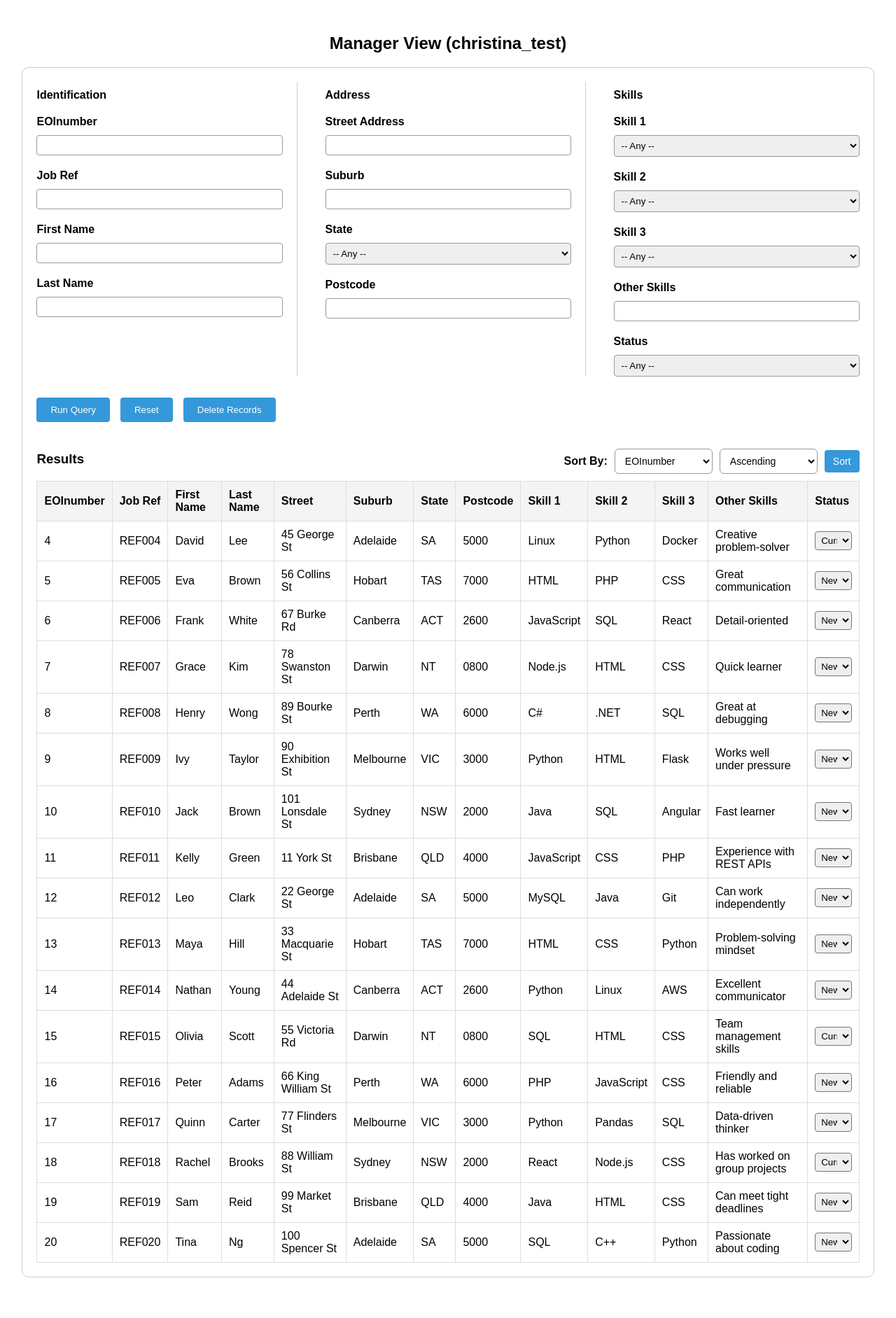
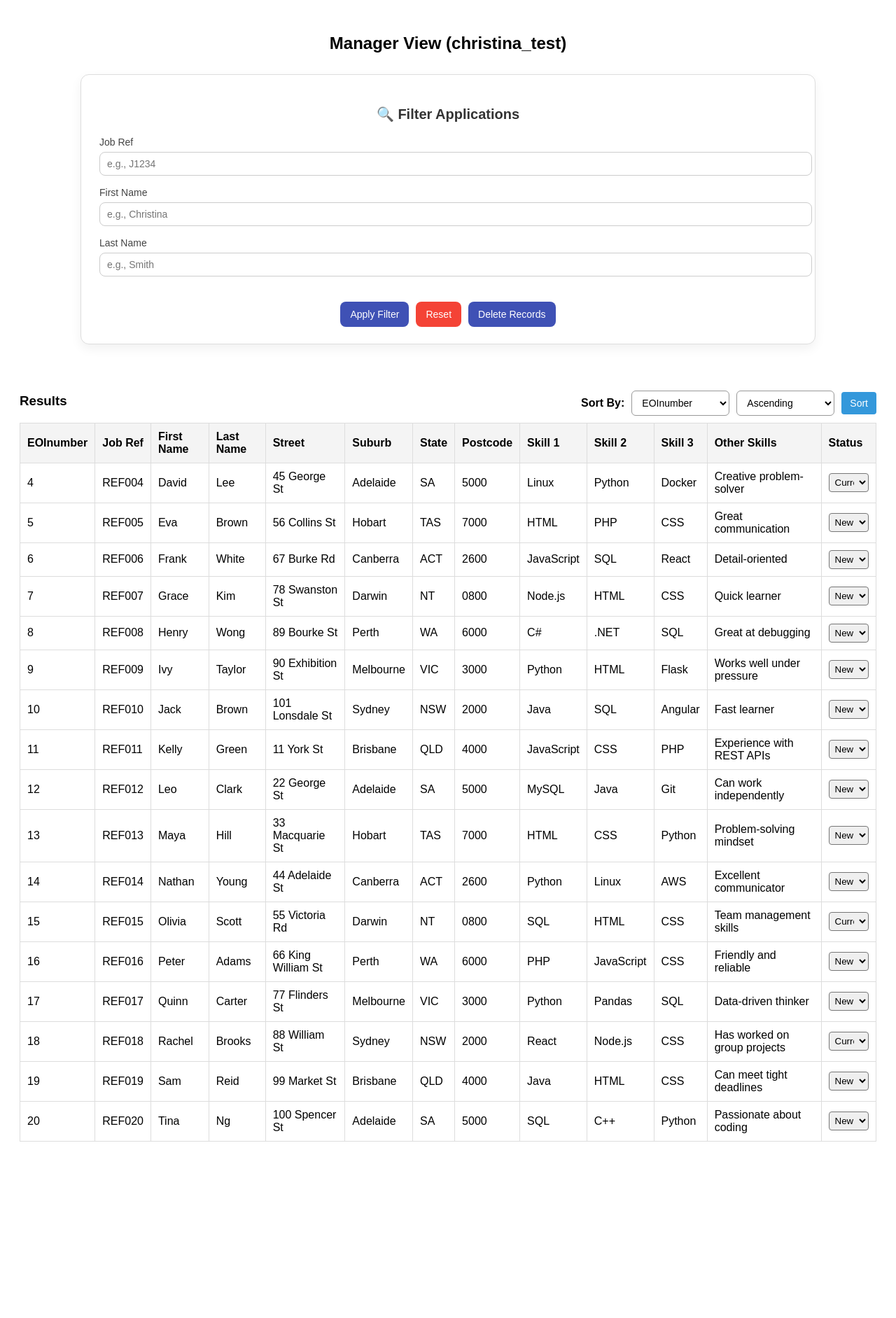
Before and after one commit to Dynamicarian/project2, a PHP site: page /manage.php in a window 1280 px wide. Shown: the whole page at 70% size. After the commit the page ends 1631 px from the top, so only its background shows below. Run offline with PHP 8.4, Linux system fonts and the light colour scheme; data comes from the database, SQL or seed files in the repository.

Commit message:
Removed certain filter options and improved styling of filter panel

```diff
--- a/manage.php
+++ b/manage.php
@@ -133,67 +133,89 @@ $result = mysqli_query($dbconn, $query);
         }
 
         .filter-panel {
-            border: 1px solid #ccc;
-            padding: 20px;
-            border-radius: 10px;
-            width: 96%;
-            margin: auto;
-            margin-bottom: 30px;
+            background: #ffffffff;
+            border: 1px solid #ddd;
+            border-radius: 12px;
+            padding: 24px;
+            max-width: 1000px;
+            margin: 30px auto;
+            box-shadow: 0 6px 16px rgba(0, 0, 0, 0.06);
         }
 
-        .filter-columns {
-            display: flex;
-            justify-content: space-between;
-            gap: 40px;
-            padding-bottom: 10px;
+            .filter-panel h3 {
+            text-align: center;
+            margin-bottom: 20px;
+            font-size: 20px;
+            color: #333;
         }
 
-        .filter-column {
-            flex: 1;
-            display: flex;
-            flex-direction: column;
-            gap: 10px;
-            border-right: 1px solid #ccc;
-            padding-right: 20px;
+            fieldset {
+            border: none;
+            padding: 0;
         }
 
-        .filter-column:last-child {
-            border-right: none;
-            padding-right: 0;
+            legend {
+            font-weight: bold;
+            margin-bottom: 12px;
+            color: #555;
+            font-size: 16px;
         }
 
-        .filter-column label {
-            font-weight: bold;
-            margin-top: 10px;
+            .form-group {
+            margin-bottom: 16px;
         }
 
-        .filter-column input,
-        .filter-column select {
-            padding: 6px;
-            border: 1px solid #999;
-            border-radius: 4px;
+            .form-group label {
+            display: block;
+            font-size: 14px;
+            color: #444;
+            margin-bottom: 6px;
         }
 
-        .submit-btn, .reset-btn {
-            margin-top: 20px;
-            padding: 10px 20px;
-            background-color: #3498db;
-            color: white;
-            border: none;
-            border-radius: 4px;
-            cursor: pointer;
+            .form-group input[type="text"] {
+            width: 100%;
+            padding: 8px 10px;
+            font-size: 14px;
+            border: 1px solid #ccc;
+            border-radius: 8px;
+            transition: border-color 0.2s;
         }
 
-        .submit-btn:hover, .reset-btn:hover {
-            background-color: #2980b9;
+            .form-group input[type="text"]:focus {
+            border-color: #3f51b5;
+            outline: none;
+            box-shadow: 0 0 0 2px rgba(63, 81, 181, 0.1);
         }
 
-        .buttons-row {
-            text-align: center;
-            gap: 15px;
-            display: inline-flex;
-            margin-bottom: 20px;
+            .buttons-row {
+            display: flex;
+            flex-wrap: wrap;
+            gap: 10px;
+            justify-content: center;
+            margin-top: 20px;
         }
+
+            .submit-btn,
+            .reset-btn {
+            background-color: #3f51b5;
+            color: #fff;
+            border: none;
+            padding: 10px 14px;
+            border-radius: 8px;
+            cursor: pointer;
+            font-size: 14px;
+            transition: background-color 0.3s;
+        }
+
+            .reset-btn {
+            background-color: #f44336;
+        }
+
+            .submit-btn:hover,
+            .reset-btn:hover {
+            opacity: 0.9;
+        }
+
 
         table {
             width: 100%;
@@ -284,121 +306,45 @@ $result = mysqli_query($dbconn, $query);
 
 <div class="filter-panel">
     <form method="post">
-        <div class="filter-columns">
-            <div class="filter-column">
-                <label>Identification</label>
-                <label for="EOInumber">EOInumber</label>
-                <input type="text" name="EOInumber" value="<?= htmlspecialchars($search_terms['EOInumber']) ?>">
+        <h3>🔍 Filter Applications</h3>
+                <fieldset>
 
-                <label for="job_reference_number">Job Ref</label>
-                <input type="text" name="job_reference_number" value="<?= htmlspecialchars($search_terms['job_reference_number']) ?>">
+                    <div class="form-group">
+                        <label for="job_reference_number">Job Ref</label>
+                        <input type="text" name="job_reference_number" value="<?= htmlspecialchars($search_terms['job_reference_number']) ?>" placeholder="e.g., J1234">
+                    </div>
 
-                <label for="first_name">First Name</label>
-                <input type="text" name="first_name" value="<?= htmlspecialchars($search_terms['first_name']) ?>">
+                    <div class="form-group">
+                        <label for="first_name">First Name</label>
+                        <input type="text" name="first_name" value="<?= htmlspecialchars($search_terms['first_name']) ?>" placeholder="e.g., Christina">
+                    </div>
 
-                <label for="last_name">Last Name</label>
-                <input type="text" name="last_name" value="<?= htmlspecialchars($search_terms['last_name']) ?>">
-            </div>
-
-            <div class="filter-column">
-                <label>Address</label>
-                <label for="street_address">Street Address</label>
-                <input type="text" name="street_address" value="<?= htmlspecialchars($search_terms['street_address']) ?>">
-
-                <label for="suburb">Suburb</label>
-                <input type="text" name="suburb" value="<?= htmlspecialchars($search_terms['suburb']) ?>">
-
-                <label for="state">State</label>
-                <select name="state">
-                    <option value="">-- Any --</option>
-                    <?php
-                    $states = ["VIC", "NSW", "QLD", "SA", "TAS", "ACT", "WA", "NT"];
-                    foreach ($states as $state) {
-                        $selected = ($search_terms['state'] == $state) ? "selected" : "";
-                        echo "<option value=\"$state\" $selected>$state</option>";
-                    }
-                    ?>
-                </select>
-
-                <label for="postcode">Postcode</label>
-                <input type="text" name="postcode" value="<?= htmlspecialchars($search_terms['postcode']) ?>">
-            </div>
-
-            <div class="filter-column">
-                <label>Skills</label>
-                <label for="skill1">Skill 1</label>
-                <select name="skill1">
-                    <option value="">-- Any --</option>
-                    <?php
-                    $skills = ["HTML", "CSS", "JavaScript", "Python", "SQL", "Java", "React", "PHP"];
-                    foreach ($skills as $skill) {
-                        $selected = ($search_terms['skill1'] == $skill) ? "selected" : "";
-                        echo "<option value=\"$skill\" $selected>$skill</option>";
-                    }
-                    ?>
-                </select>
-
-                <label for="skill2">Skill 2</label>
-                <select name="skill2">
-                    <option value="">-- Any --</option>
-                    <?php
-                    foreach ($skills as $skill) {
-                        $selected = ($search_terms['skill2'] == $skill) ? "selected" : "";
-                        echo "<option value=\"$skill\" $selected>$skill</option>";
-                    }
-                    ?>
-                </select>
-
-                <label for="skill3">Skill 3</label>
-                <select name="skill3">
-                    <option value="">-- Any --</option>
-                    <?php
-                    foreach ($skills as $skill) {
-                        $selected = ($search_terms['skill3'] == $skill) ? "selected" : "";
-                        echo "<option value=\"$skill\" $selected>$skill</option>";
-                    }
-                    ?>
-                </select>
-
-                <label for="other_skills">Other Skills</label>
-                <input type="text" name="other_skills" value="<?= htmlspecialchars($search_terms['other_skills']) ?>">
-
-                <label for="status">Status</label>
-                <select name="status">
-                    <option value="">-- Any --</option>
-                    <?php
-                    foreach ($status_options as $status) {
-                        $selected = ($search_terms['status'] == $status) ? "selected" : "";
-                        echo "<option value=\"$status\" $selected>$status</option>";
-                    }
-                    ?>
-                </select>
-            </div>
-        </div>
+                    <div class="form-group">
+                        <label for="last_name">Last Name</label>
+                        <input type="text" name="last_name" value="<?= htmlspecialchars($search_terms['last_name']) ?>" placeholder="e.g., Smith">
+                    </div>
+                </fieldset>
 
 
         <div class="buttons-row">
-
-            <input type="submit" value="Run Query" class="submit-btn" name="run_query">
+            <input type="submit" value="Apply Filter" class="submit-btn" name="run_query">
             <input type="submit" value="Reset" class="reset-btn" name="reset_filters">
 
             <?php if (!$delete_mode): ?>
-                <!-- Button to turn ON delete mode -->
                 <button type="submit" name="toggle_delete_mode" value="1" class="submit-btn">
                     Delete Records
                 </button>
             <?php else: ?>
-                <!-- Button to delete selected records -->
                 <button type="submit" name="delete_selected" value="1" class="submit-btn">
                     Delete Selected Records
                 </button>
 
-                <!-- Button to turn OFF delete mode without deleting -->
                 <button type="submit" name="toggle_delete_mode" value="0" class="submit-btn">
                     Cancel Delete Mode
                 </button>
             <?php endif; ?>
         </div>
+</div>
 
         <br><br>
 
@@ -408,16 +354,6 @@ $result = mysqli_query($dbconn, $query);
                 <label for="sort_field"><strong>Sort By:</strong></label>
                 <select name="sort_field" class="sort-dropdown">
                 <?php
-                $sortable_fields = [
-                    "EOInumber" => "EOInumber",
-                    "job_reference_number" => "Job Ref",
-                    "first_name" => "First Name",
-                    "last_name" => "Last Name",
-                    "suburb" => "Suburb",
-                    "state" => "State",
-                    "postcode" => "Postcode",
-                    "status" => "Status"
-                ];
                 foreach ($sortable_fields as $field => $label) {
                     $selected = (isset($_POST['sort_field']) && $_POST['sort_field'] == $field) ? "selected" : "";
                     echo "<option value=\"$field\" $selected>$label</option>";
```
